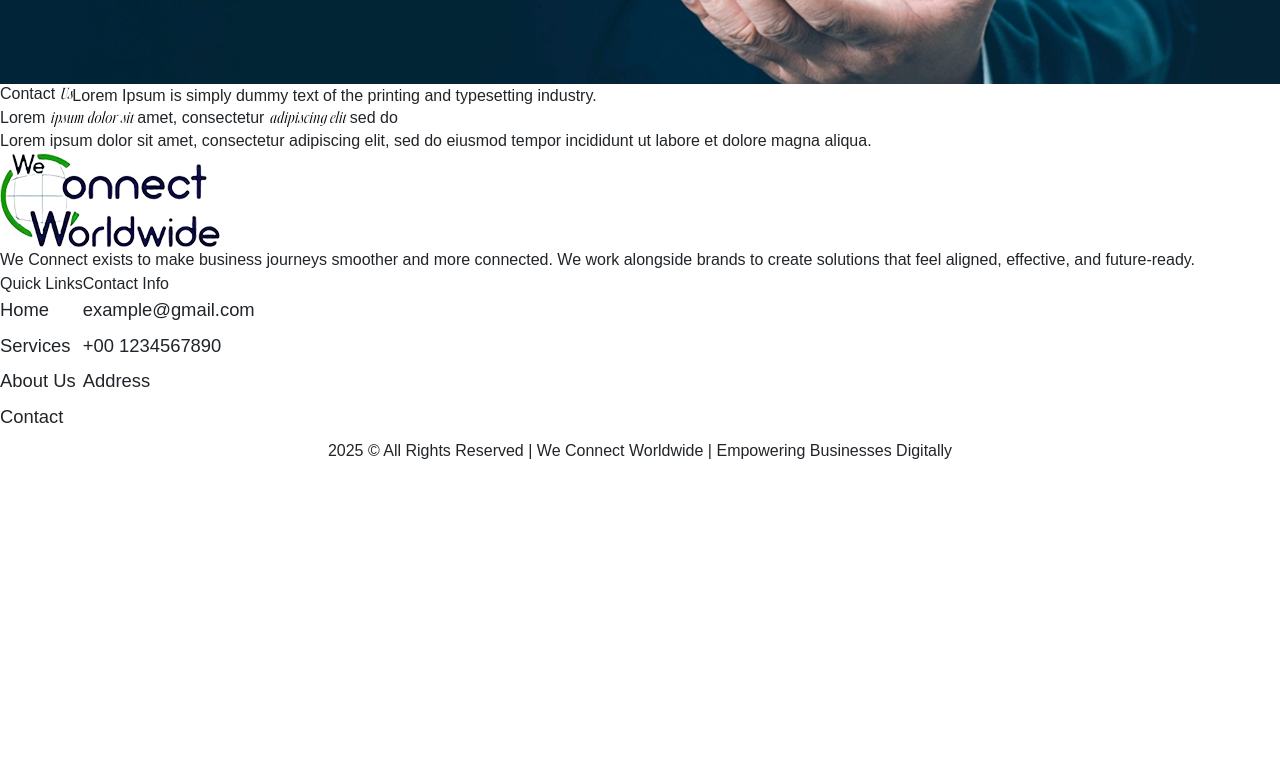
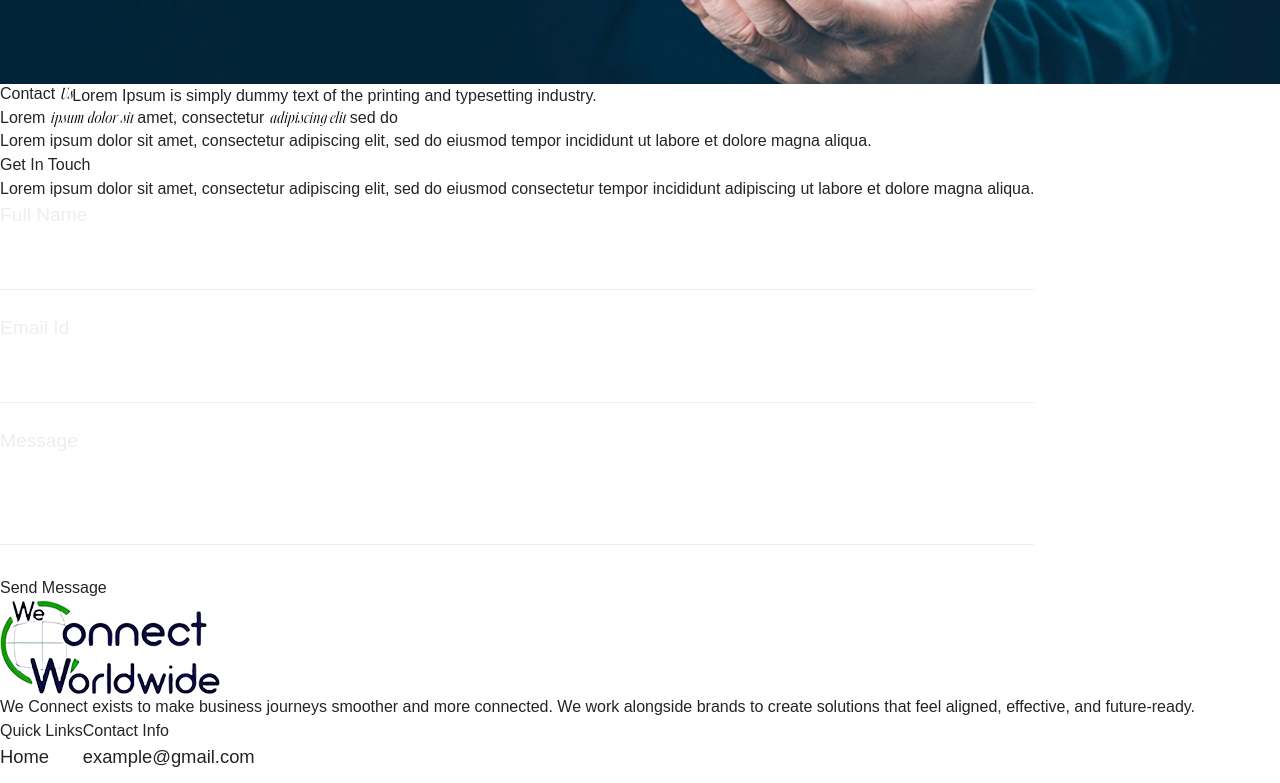
Before and after one commit to josephpal27/We-Connect-Worldwide, a React (Vite) app: page /contact in a window 1280 px wide. Shown: the part 586-1369 px from the top of the page. Before the commit the page ends 1049 px from the top, so only its background shows below. Built offline with nearby package versions, Linux system fonts and the light colour scheme; a web font is replaced by a local one.

Commit message:
Contact Form Updated

```diff
--- a/src/components/ContactForm.jsx
+++ b/src/components/ContactForm.jsx
@@ -2,9 +2,48 @@
 const ContactForm = () => {
     return (
         <>
-            <form action="">
-
-            </form>
+            <div className="
+                bg-[#0764f9]
+                p-[3rem]
+                rounded-[40px]
+            ">
+                <span className="
+                    text-[#fff] font-[700]
+                    text-[1.8rem]
+                ">
+                    Get In Touch
+                </span>
+                <p className="
+                    text-[1.2rem]
+                    mt-[1rem]
+                    text-[#eee]
+                ">
+                    Lorem ipsum dolor sit amet, consectetur adipiscing elit, sed do eiusmod consectetur tempor incididunt adipiscing ut labore et dolore magna aliqua.
+                </p>
+                <form action="" className="
+                    contact-form
+                    mt-[2.7rem]
+                ">
+                    <label htmlFor="name">Full Name</label>
+                    <input type="text" name="name" id="name" required />
+                    <label htmlFor="email">Email Id</label>
+                    <input type="email" name="email" id="email" required />
+                    <label htmlFor="msg">Message</label>
+                    <textarea name="message" id="msg" required></textarea>
+                    <button type="submit" className="
+                        bg-[#fff] text-[#0764f9]
+                        py-[1rem]
+                        px-[3rem]
+                        text-[1.2rem]
+                        font-[600]
+                        rounded-full
+                        transition
+                        hover:translate-y-[-3px]
+                    ">
+                        Send Message
+                    </button>
+                </form>
+            </div>
         </>
     )
 }
--- a/src/index.css
+++ b/src/index.css
@@ -61,6 +61,28 @@ h1 span, h2 span, h3 span, h4 span, h5 span, h6 span{
 }
 /* Testimonials End */
 
+/* Contact Form Start */
+.contact-form label{
+  display: block;
+  color: #eee;
+  font-size: 1.2rem;
+}
+.contact-form input,
+.contact-form textarea{
+  width: 100%;
+  color: #fff;
+  font-size: 1.2rem;
+  padding: 0.7rem 0;
+  margin-top: 0.5rem;
+  margin-bottom: 1.5rem;
+  background: transparent;
+  border: none;
+  outline: none;
+  border-bottom: 1px solid #eee;
+  resize: none;
+}
+/* Contact Form End */
+
 /* Footer Start */
 footer a{
   display: block;
```
